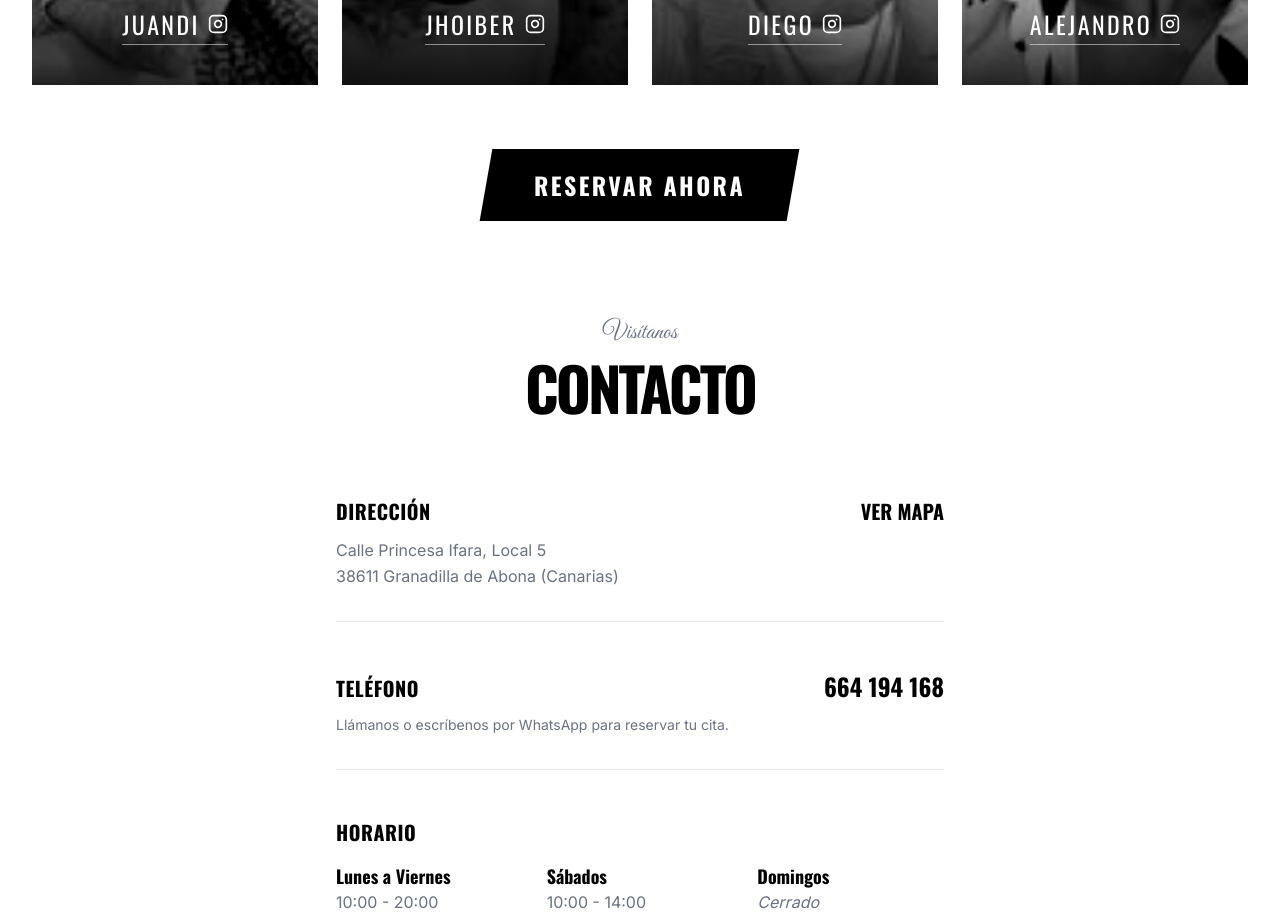
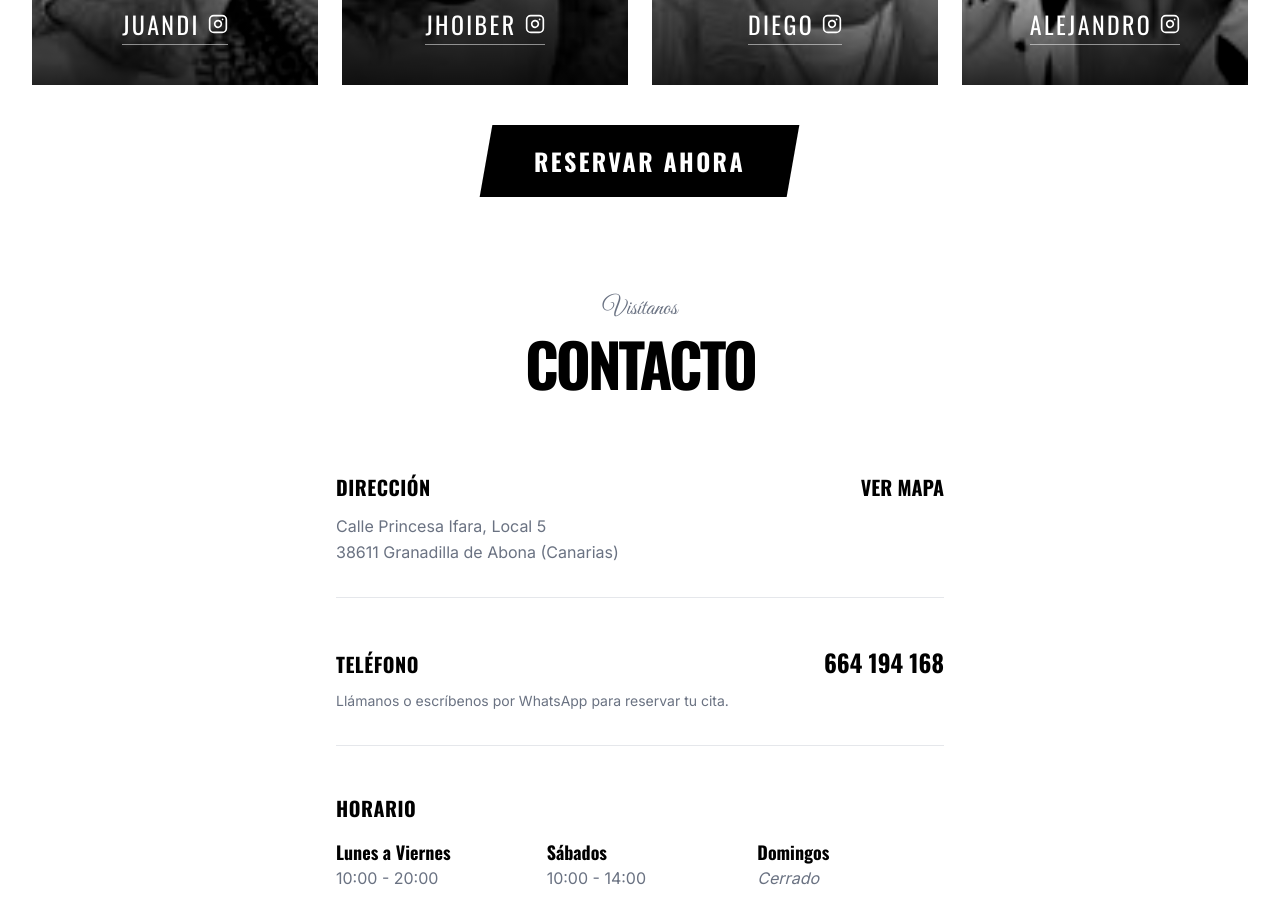
Before and after one commit to thefckingcompany/tfc-web, a React (Vite) app: page / in a window 1280 px wide. Shown: the part 2220-3142 px from the top of the page. Built offline with nearby package versions, Linux system fonts and the light colour scheme.

Commit message:
Reduce reservation button top margin to mt-10

```diff
--- a/src/components/home/TeamTeaser.tsx
+++ b/src/components/home/TeamTeaser.tsx
@@ -52,7 +52,7 @@
                     ))}
                 </div>
 
-                <div className="text-center mt-16">
+                <div className="text-center mt-10">
                     <Link
                         to="/reservar"
                         className="inline-block px-12 py-5 bg-black text-white font-oswald font-bold text-2xl uppercase tracking-widest hover:bg-gray-900 transition-colors transform hover:-translate-y-1 skew-x-[-10deg]"
```
